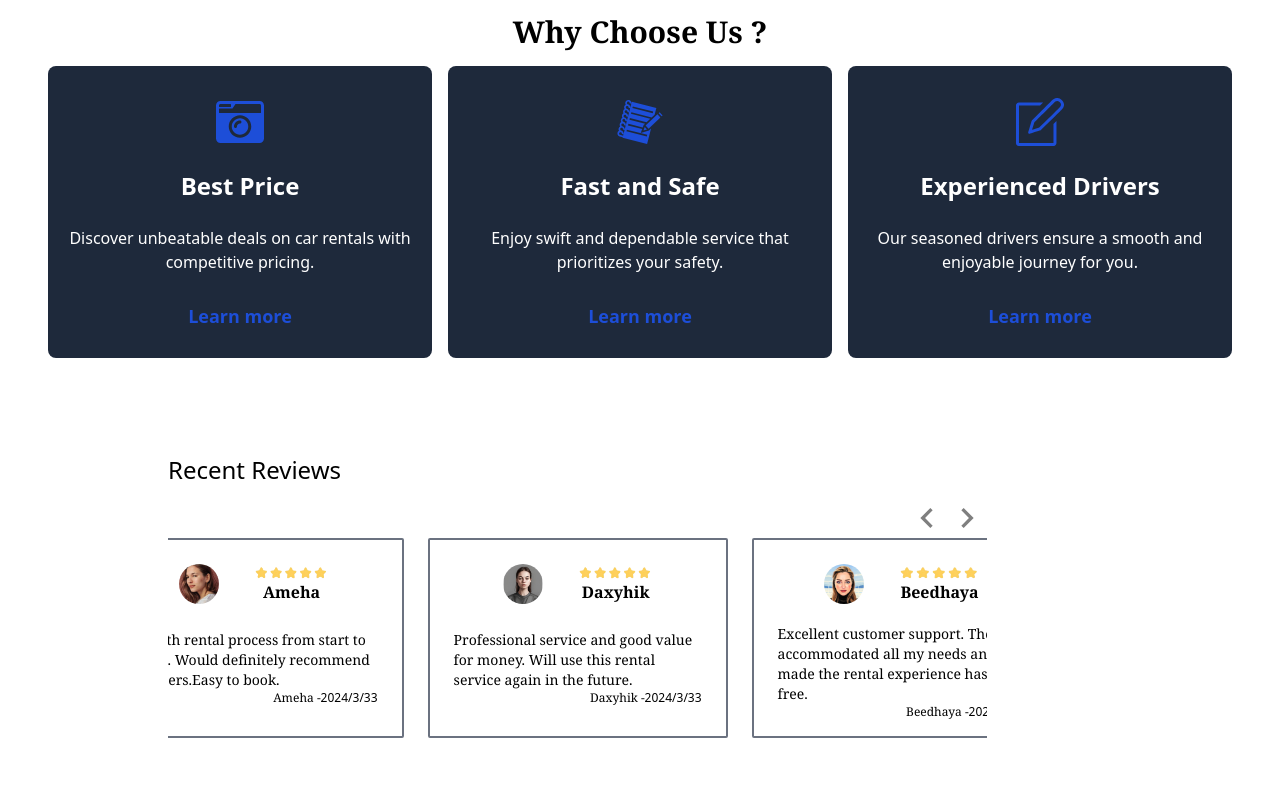
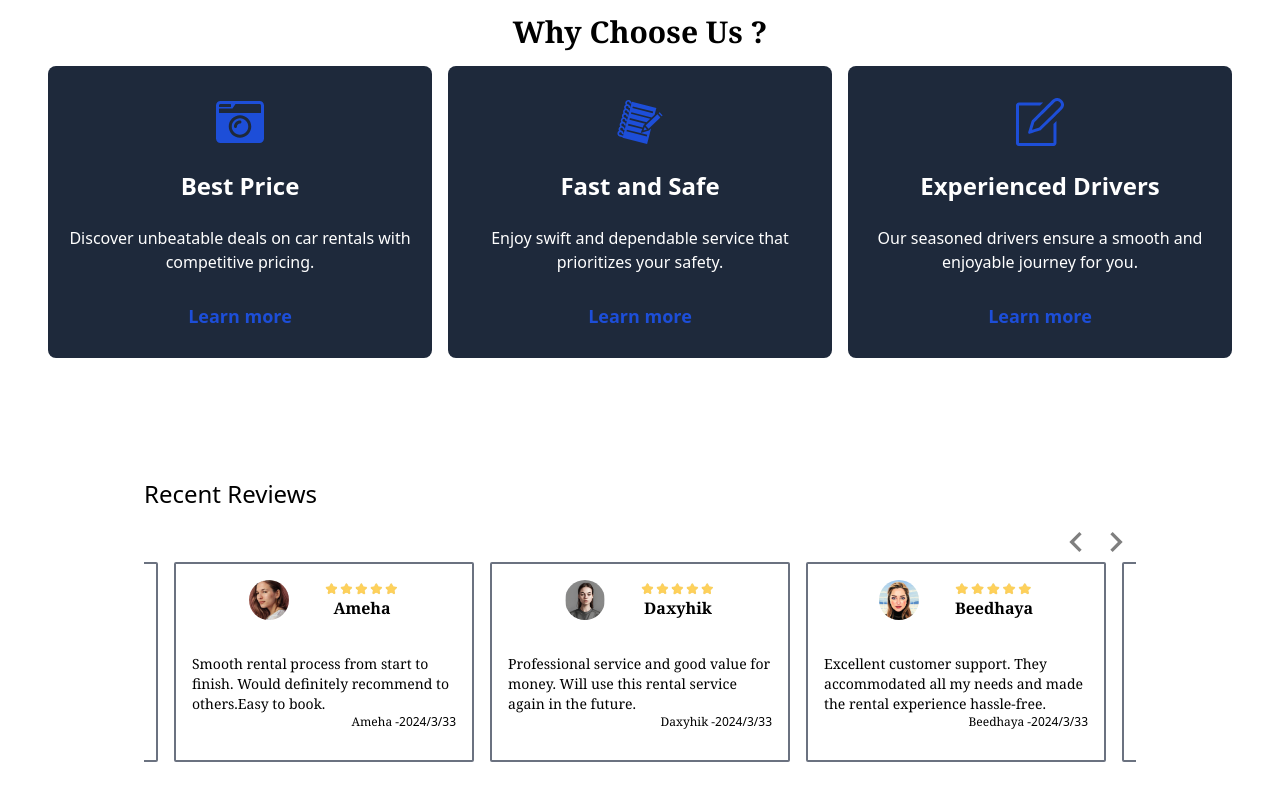
Before and after one commit to manishapariyar/RentalCar, a React (Vite) app: page / in a window 1280 px wide. Shown: the part 1983-2783 px from the top of the page. Built offline with nearby package versions, Linux system fonts and the light colour scheme.

Commit message:
smooth scrolling add

```diff
--- a/src/components/clientReviews/ClientReviews.jsx
+++ b/src/components/clientReviews/ClientReviews.jsx
@@ -18,11 +18,11 @@ const ClientReviews = () => {
 
 
   return (
-    <div className="w-full my-10 mx-6 md:m-10 flex items-center flex-col gap-4 ">
-      <div className="flex items-start justify-center flex-col w-[80%] gap-3">
+    <div className="w-full my-10 md:mx-0  flex items-center flex-col gap-4 justify-center ">
+      <div className=" flex items-start justify-center flex-col p-4 w-[80%] gap-3 m-2">
         <h2 className="dark:text-white text-black text-2xl">Recent Reviews</h2>
-        <div className="md:w-[80%] md:flex  flex flex-col ">
-       <div className="flex flex-col relative w-[280px] md:w-full">
+        <div className="md:w-full md:flex  flex flex-col ">
+       <div className="flex flex-col relative w-[280px] md:w-[100%]">
        <div className="flex self-end">
        <MdChevronLeft
             className="opacity-50 cursor-pointer hover:opacity-100"
@@ -38,7 +38,7 @@ const ClientReviews = () => {
       </div>
       <div>
         <div id="roller"
-            className="w-full h-full overflow-x-auto whitespace-nowrap overflow-y-hidden scrollbar-hide  mb-4 flex gap-6 justify-center items-center ">
+            className="w-full h-full  whitespace-nowrap overflow-y-hidden overflow-x-auto scrollbar-hide  mb-4 flex gap-4 justify-center items-center scroll-smooth ">
           {data.map((item) => (
              <RevierwBox key={item.id} name ={item.name}  image={item.img} review ={item.review}  />
           ))}
--- a/src/components/clientReviews/RevierwBox.jsx
+++ b/src/components/clientReviews/RevierwBox.jsx
@@ -3,7 +3,7 @@ import reviewStar from "../../assets/ReviewerImg/reviewStar.png";
 const RevierwBox = ({name,image,review}) => {
   return (
   <div className='relative inline-block'>
-      <div className=" relative flex flex-col items-center gap-3 md:w-[300px] w-[250px]  bg-white h-[200px] p-6 border-2 border-gray-500 rounded-sm ">
+      <div className=" relative flex flex-col items-center gap-3 md:w-[300px] w-[250px]  bg-white h-[200px] p-4 border-2 border-gray-500 rounded-sm ">
     <div className=" flex flex-row gap-3 ">
       <img src={image} className="w-10 rounded-full h-10" />
       <div className="flex flex-col ml-6">
```
